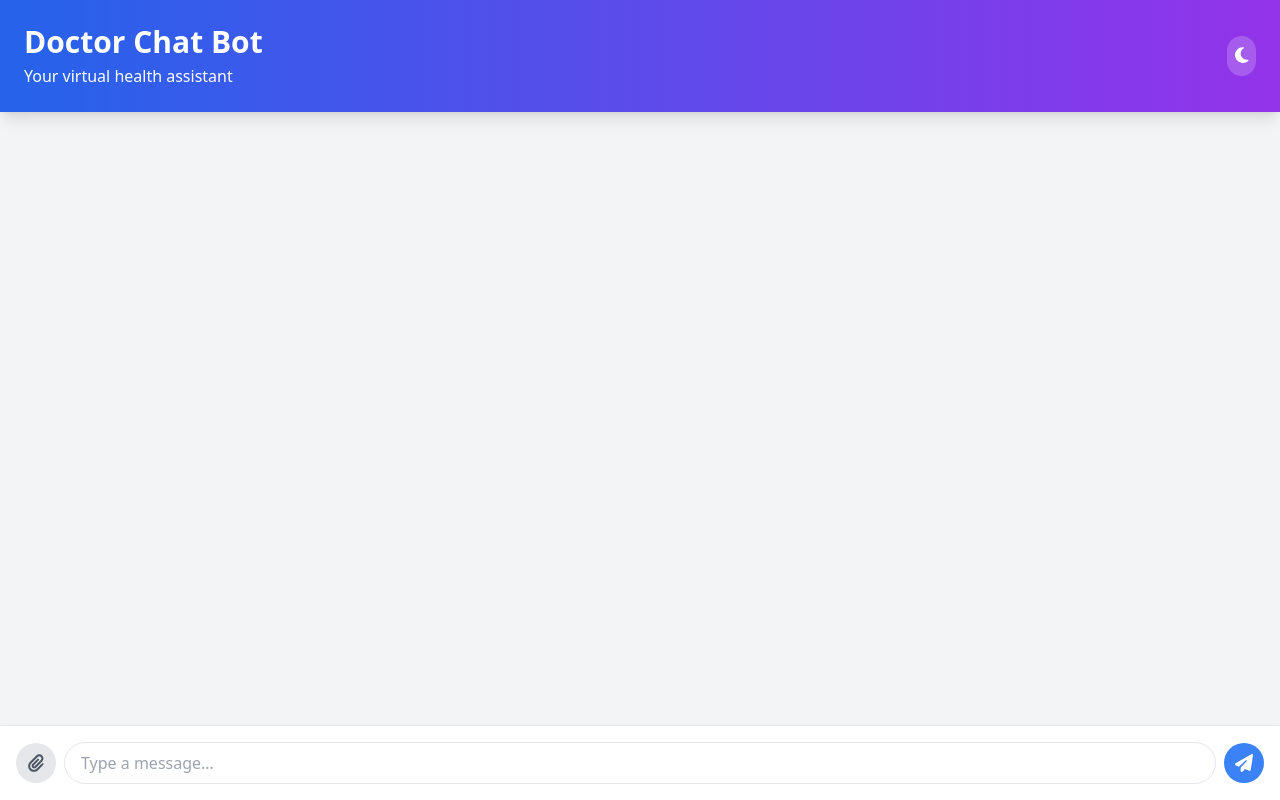
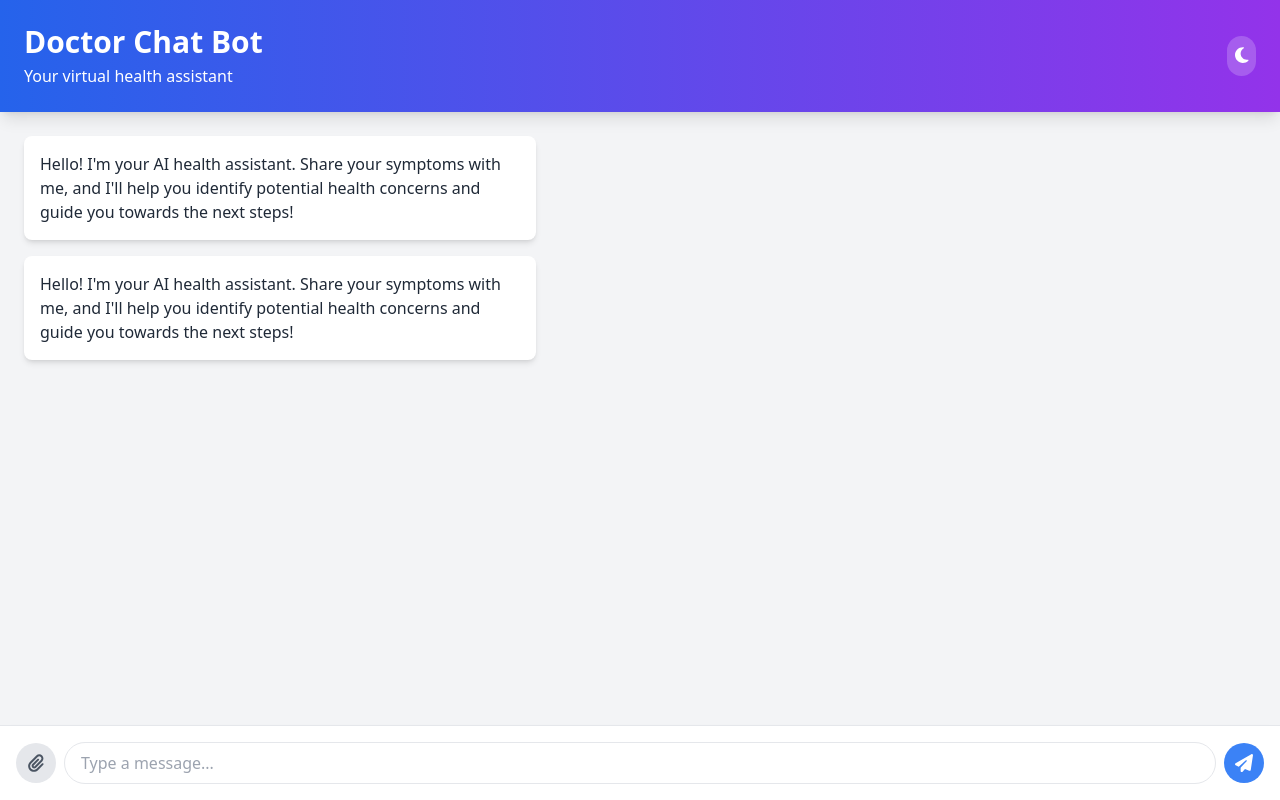
Before and after one commit to priyanshu2400/docai-client, a React (Create React App) app: page /chat in a window 1280 px wide. Built offline with nearby package versions, Linux system fonts and the light colour scheme.

Commit message:
Update ChatApp.jsx

```diff
--- a/src/components/ChatApp.jsx
+++ b/src/components/ChatApp.jsx
@@ -35,7 +35,11 @@ const ChatApp = () => {
   };
 
   useEffect(scrollToBottom, [messages]);
-
+  useEffect(() => {
+    const initialMesssage = "Hello! I'm your AI health assistant. Share your symptoms with me, and I'll help you identify potential health concerns and guide you towards the next steps!";
+    const data = { text: initialMesssage, isUser: false };
+    setMessages((prevMessages) => [...prevMessages, data]);
+  }, []);
   useEffect(() => {
     if (darkMode) {
       document.documentElement.classList.add('dark');
```
